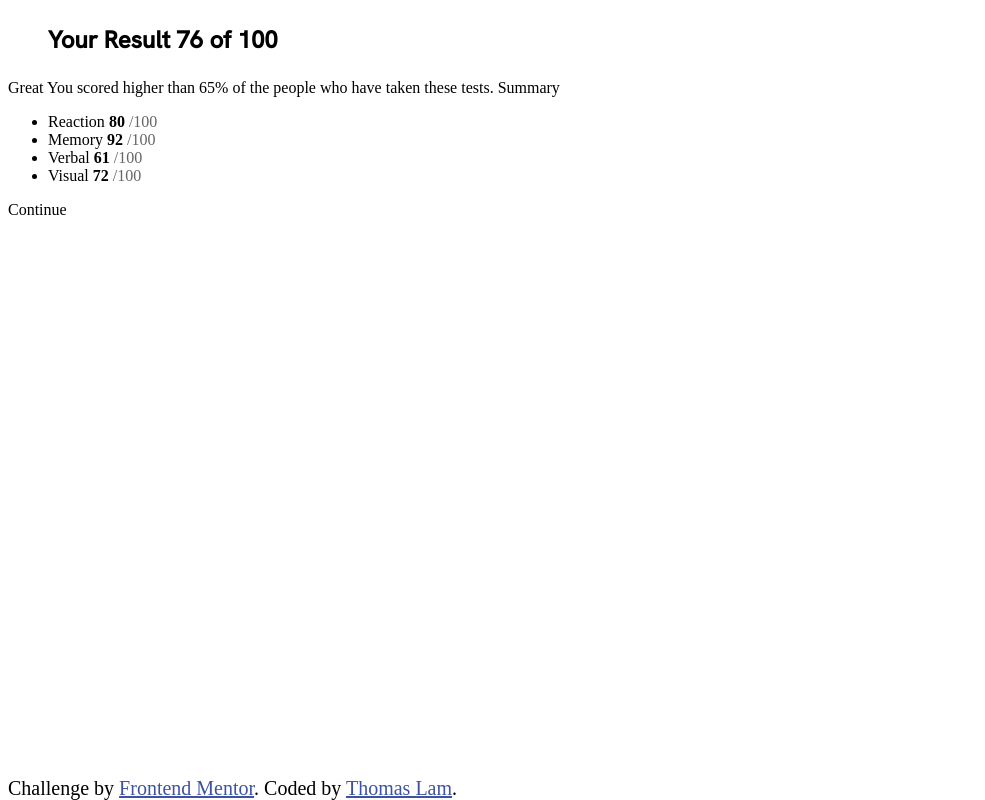
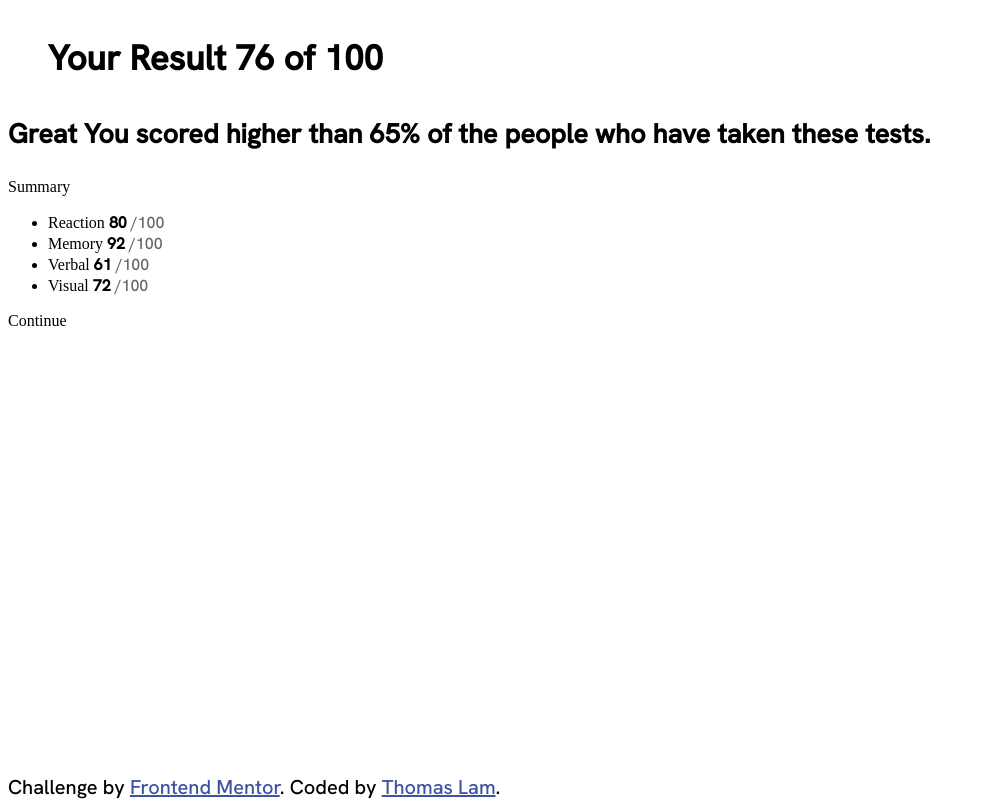
Before and after one commit to ThomasLam2142/Frontend-Mentors-results-summary, a plain HTML site: page index.html in a window 1280 px wide. Shown: the whole page, without its empty margins (0-985 px from the left). Drawn offline with Linux system fonts and the light colour scheme.

Commit message:
more font stuff

```diff
--- a/index.html
+++ b/index.html
@@ -14,13 +14,20 @@
 <body>
   <h2>
     <ul>
+      <div class = "general-text">
         Your Result
         76
         of 100
+      </div>
     </ul>
   </h2>
+
+  <h3>
+      <div class = "general-text">
       Great
       You scored higher than 65% of the people who have taken these tests.
+      </div>
+  </h3>
 
   Summary
 
--- a/styles.css
+++ b/styles.css
@@ -5,9 +5,16 @@
 
 h2{
     font-family: myFirstFont;
+    font-size: 35px;
+}
+
+h3{
+    font-family: myFirstFont;
+    font-size: 27px;
 }
 
 .attribution {
+    font-family: myFirstFont;
     font-size: 20px;
     position: absolute;
     bottom: 0;
@@ -18,13 +25,19 @@ h2{
 }
 
 .bold-text{
+    font-family: myFirstFont;
     font-weight: bold;
 }
 
 .faded-text{
+    font-family: myFirstFont;
     color:rgb(101, 101, 101);
 }
 
 .font-test{
     font-family: 'HankenGrotesk-Medium';
 }
+
+.general-text{
+    font-family: myFirstFont;
+}
```
Lines whose indentation alone changed are shown as unchanged.
